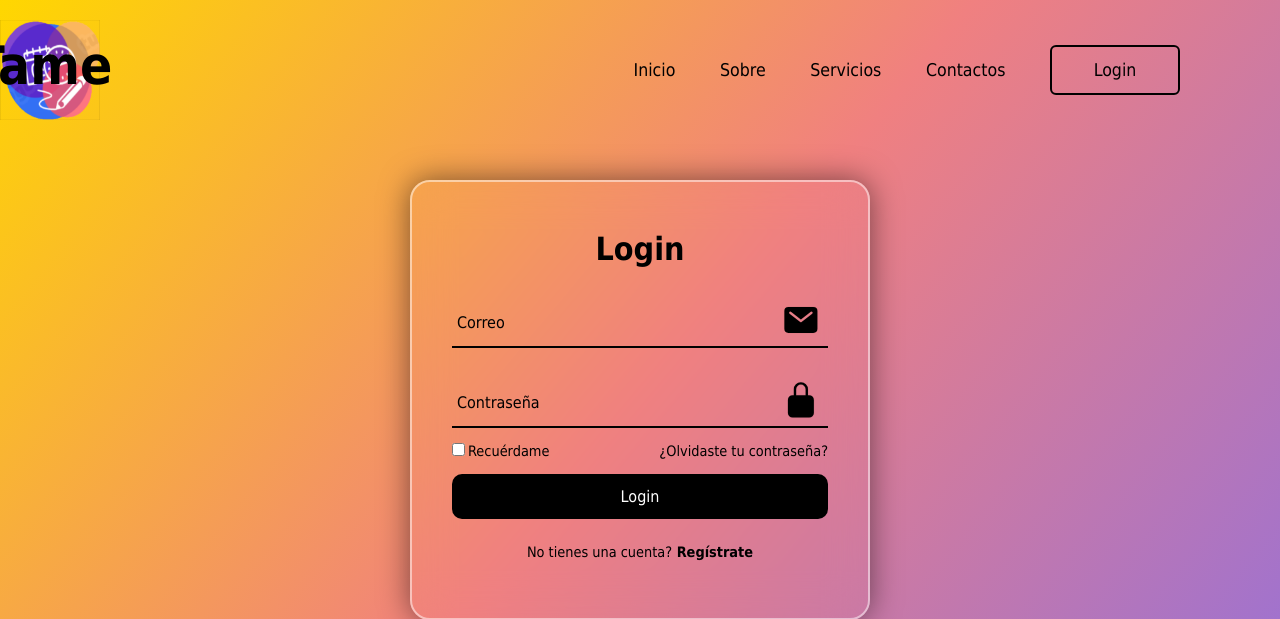
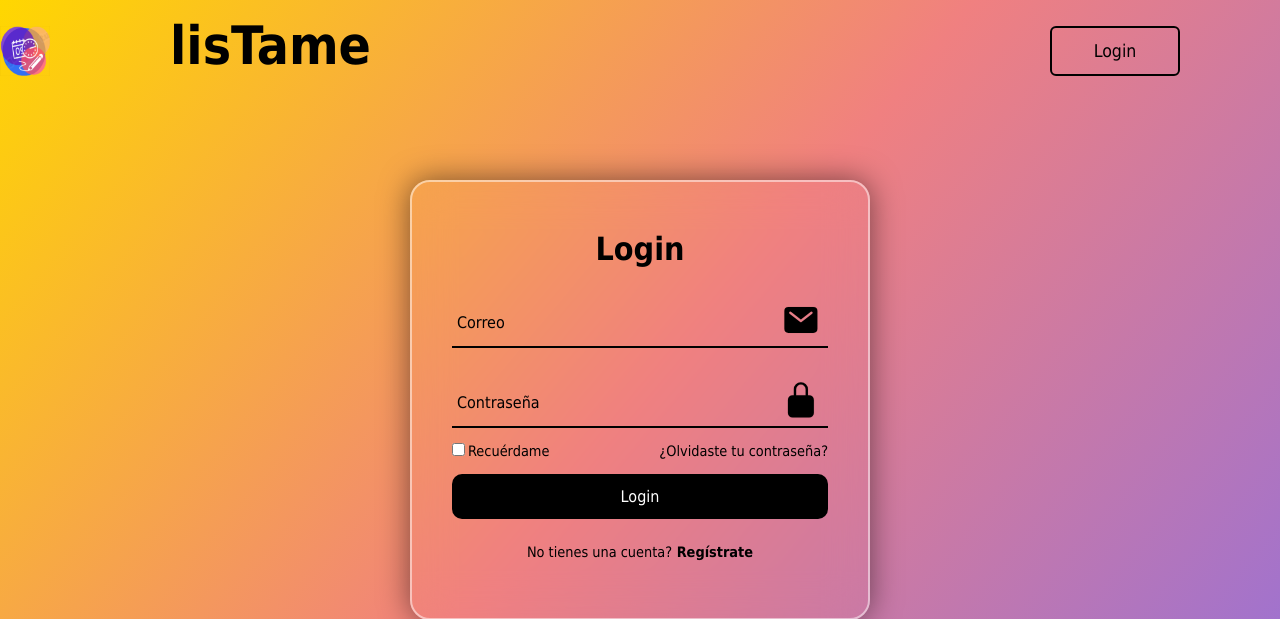
Before and after one commit to brittanypallasco2003/Organizador, a PHP site: page /login.html in a window 1280 px wide. Shown: the top 619 px of the page. Run offline with PHP 8.4, Linux system fonts and the light colour scheme.

Commit message:
update project

```diff
--- a/css/estilologin-register.css
+++ b/css/estilologin-register.css
@@ -30,6 +30,8 @@ header{
 .logo{
     font-size: 2em;
     user-select: none;
+    width: 50px;
+    height: auto;
 }
 
 .navegacion a{
--- a/login.html
+++ b/login.html
@@ -11,10 +11,7 @@
       <img class="logo" src="/img/logo.png" width="100" height="100" />
       <h2 class="logo" id="nombre">lisTame</h2>
       <nav class="navegacion">
-        <a href="#">Inicio</a>
-        <a href="#">Sobre</a>
-        <a href="#">Servicios</a>
-        <a href="#">Contactos</a>
+
         <button class="login">Login</button>
       </nav>
     </header>
```
